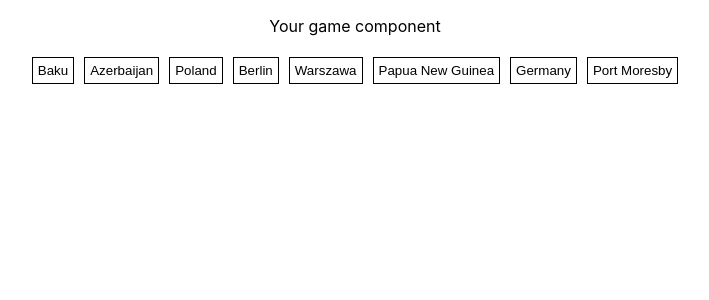
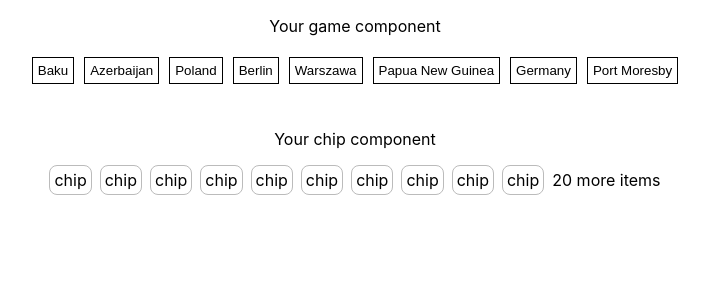
Before and after one commit to artscomi/kata, a React (Create React App) app: page / in a window 1280 px wide. Shown: the top 300 px of the page, without its empty margins (285-994 px from the left). Built offline with nearby package versions, Linux system fonts and the light colour scheme.

Commit message:
feat(): add chips component

```diff
--- a/src/App.tsx
+++ b/src/App.tsx
@@ -1,10 +1,17 @@
 import "./App.css";
+import Chips from "./components/Chips";
 import CountryCapitalGame from "./components/CountryCapitalGame";
+
+const chips = Array.from({ length: 30 }, (_, index) => ({
+  label: `chip${index + 1}`,
+}));
 
 function App() {
   return (
     <div className="App">
       <CountryCapitalGame />
+      <div style={{ margin: "40px" }}></div>
+      <Chips chips={chips} maxChips={10}  maxTextLength={4}/>
     </div>
   );
 }
--- /dev/null
+++ b/src/components/Chips.tsx
@@ -0,0 +1,54 @@
+type ChipListProps = {
+  chips?: { label: string }[];
+  maxChips?: number;
+  maxTextLength?: number;
+};
+
+const Chips = ({ chips, maxChips, maxTextLength }: ChipListProps) => {
+  const displayedChips =
+    maxChips && maxChips > 0 ? chips?.slice(0, maxChips) : chips;
+
+  if (!chips) return null;
+
+  const excessChips =
+    maxChips && maxChips > 0 && maxChips <= chips.length
+      ? chips?.length - maxChips
+      : null;
+
+  return (
+    <>
+      <p>Your chip component</p>
+      <section
+        style={{
+          display: "flex",
+          gap: "8px",
+          alignItems: "center",
+          justifyContent: "center",
+          flexWrap: "wrap",
+        }}
+      >
+        {displayedChips?.map((chip, index) => {
+          const label =
+            maxTextLength === 0 ? "" : chip.label.slice(0, maxTextLength);
+          return (
+            <div
+              key={index}
+              style={{
+                border: "1px solid #bbbbbb",
+                padding: "4px",
+                borderRadius: "8px",
+              }}
+            >
+              {label}
+            </div>
+          );
+        })}
+        {excessChips ? (
+          <aside>{chips.length - (maxChips ?? chips.length)} more items</aside>
+        ) : null}
+      </section>
+    </>
+  );
+};
+
+export default Chips;
```
